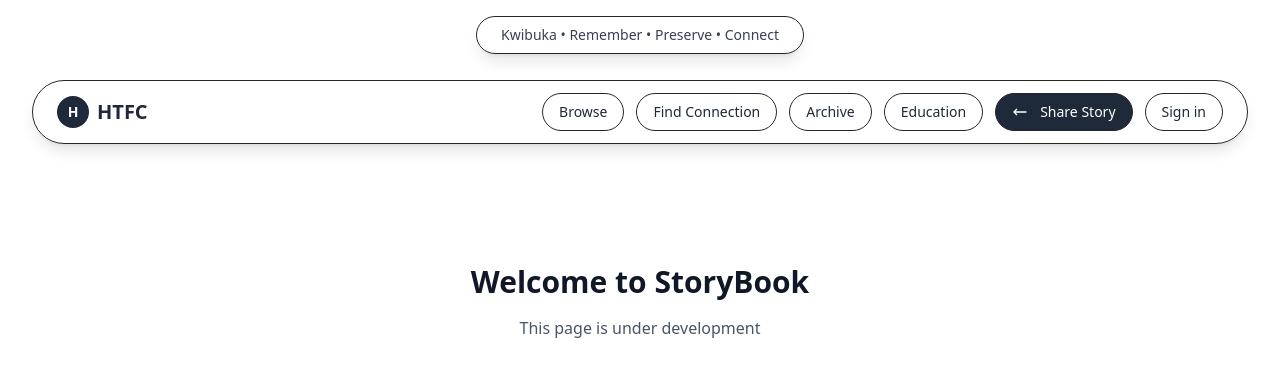
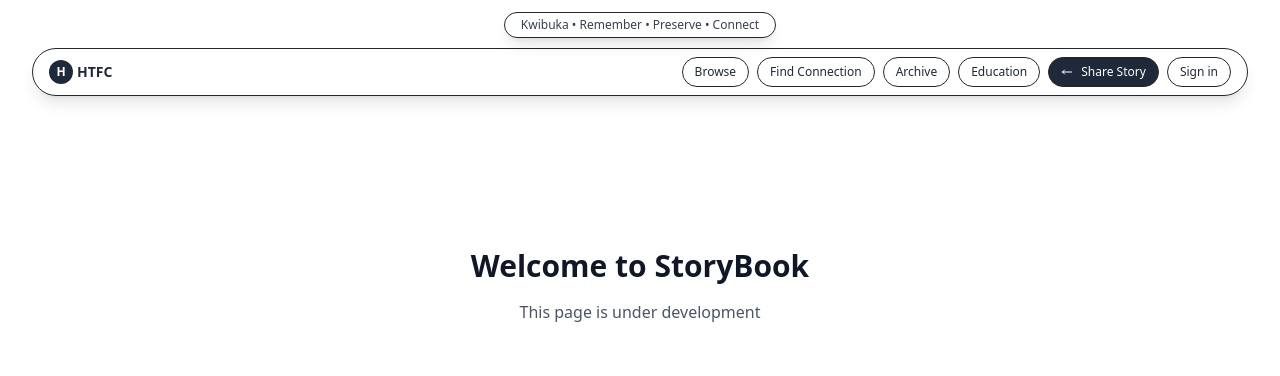
Before and after one commit to housemajorrwanda/StoryBook, a Next.js app: page / in a window 1280 px wide. Shown: the top 376 px of the page. Built offline with nearby package versions, Linux system fonts and the light colour scheme.

Commit message:
auth and pages

```diff
--- a/app/page.tsx
+++ b/app/page.tsx
@@ -1,62 +1,66 @@
+'use client';
+
 import Link from 'next/link';
+import { useState } from 'react';
 import { UnderDevelopment } from '@/components/shared';
 
 export default function Home() {
+  const [isMobileMenuOpen, setIsMobileMenuOpen] = useState(false);
   return (
     <div className="min-h-screen bg-white">
       {/* Fixed Banner Text - Always visible */}
-      <div className="fixed top-4 w-full left-0 z-50 px-8">
-        <div className="bg-white/10 border border-white/20 backdrop-blur-sm rounded-full px-6 py-2 shadow-lg mx-auto w-fit">
-          <p className="text-sm text-gray-700 font-medium">Kwibuka • Remember • Preserve • Connect</p>
+      <div className="fixed top-3 w-full left-0 z-50 px-4">
+        <div className="bg-white/10 border border-white/20 backdrop-blur-sm rounded-full px-4 py-1 shadow-lg mx-auto w-fit">
+          <p className="text-xs text-gray-700 font-medium">Kwibuka • Remember • Preserve • Connect</p>
         </div>
       </div>
 
       {/* Scrollable Header Navigation */}
-      <header className="sticky top-20 w-full left-0 z-40 px-8 mb-6">
-        <div className="container mx-auto px-6 h-16 flex items-center justify-between bg-white/10 border border-white/20 text-sm text-gray-800 rounded-full backdrop-blur-sm shadow-lg">
+      <header className="sticky top-12 w-full left-0 z-40 px-8 mb-4">
+        <div className="container mx-auto px-4 h-12 flex items-center justify-between bg-white/10 border border-white/20 text-xs text-gray-800 rounded-full backdrop-blur-sm shadow-lg">
           {/* Logo Section */}
-          <Link href="/" className="flex items-center gap-2 hover:opacity-80 transition-opacity">
-            <div className="w-8 h-8 bg-gray-800 rounded-full flex items-center justify-center">
-              <span className="text-white font-bold text-sm">H</span>
+          <Link href="/" className="flex items-center gap-1 hover:opacity-80 transition-opacity">
+            <div className="w-6 h-6 bg-gray-800 rounded-full flex items-center justify-center">
+              <span className="text-white font-bold text-xs">H</span>
             </div>
-            <span className="text-lg sm:text-xl font-semibold">HTFC</span>
+            <span className="text-sm font-semibold">HTFC</span>
           </Link>
 
           {/* Desktop Navigation */}
-          <div className="hidden md:flex items-center gap-3">
+          <div className="hidden md:flex items-center gap-2">
             <Link href="#stories">
-              <button className="inline-flex items-center hover:text-gray-600 hover:cursor-pointer transform hover:scale-105 gap-2 px-4 py-2 rounded-full bg-white/10 border border-white/20 text-sm text-gray-800 backdrop-blur-sm transition-all">
+              <button className="inline-flex items-center hover:text-gray-600 hover:cursor-pointer transform hover:scale-105 gap-1 px-3 py-1.5 rounded-full bg-white/10 border border-white/20 text-xs text-gray-800 backdrop-blur-sm transition-all">
                 Browse
               </button>
             </Link>
 
             <Link href="#connections">
-              <button className="inline-flex items-center hover:text-gray-600 hover:cursor-pointer transform hover:scale-105 gap-2 px-4 py-2 rounded-full bg-white/10 border border-white/20 text-sm text-gray-800 backdrop-blur-sm transition-all">
+              <button className="inline-flex items-center hover:text-gray-600 hover:cursor-pointer transform hover:scale-105 gap-1 px-3 py-1.5 rounded-full bg-white/10 border border-white/20 text-xs text-gray-800 backdrop-blur-sm transition-all">
                 Find Connection
               </button>
             </Link>
 
             <Link href="#archive">
-              <button className="inline-flex items-center hover:text-gray-600 hover:cursor-pointer transform hover:scale-105 gap-2 px-4 py-2 rounded-full bg-white/10 border border-white/20 text-sm text-gray-800 backdrop-blur-sm transition-all">
+              <button className="inline-flex items-center hover:text-gray-600 hover:cursor-pointer transform hover:scale-105 gap-1 px-3 py-1.5 rounded-full bg-white/10 border border-white/20 text-xs text-gray-800 backdrop-blur-sm transition-all">
                 Archive
               </button>
             </Link>
 
             <Link href="#education">
-              <button className="inline-flex items-center hover:text-gray-600 hover:cursor-pointer transform hover:scale-105 gap-2 px-4 py-2 rounded-full bg-white/10 border border-white/20 text-sm text-gray-800 backdrop-blur-sm transition-all">
+              <button className="inline-flex items-center hover:text-gray-600 hover:cursor-pointer transform hover:scale-105 gap-1 px-3 py-1.5 rounded-full bg-white/10 border border-white/20 text-xs text-gray-800 backdrop-blur-sm transition-all">
                 Education
               </button>
             </Link>
 
-            <button className="inline-flex items-center hover:text-white hover:cursor-pointer transform hover:scale-105 gap-2 px-4 py-2 rounded-full bg-gray-800 border border-gray-800 text-sm text-white backdrop-blur-sm transition-all">
-              <svg className="w-4 h-4 mr-1" fill="none" stroke="currentColor" viewBox="0 0 24 24">
+            <button className="inline-flex items-center hover:text-white hover:cursor-pointer transform hover:scale-105 gap-1 px-3 py-1.5 rounded-full bg-gray-800 border border-gray-800 text-xs text-white backdrop-blur-sm transition-all">
+              <svg className="w-3 h-3 mr-1" fill="none" stroke="currentColor" viewBox="0 0 24 24">
                 <path strokeLinecap="round" strokeLinejoin="round" strokeWidth={2} d="M7 16l-4-4m0 0l4-4m-4 4h18" />
               </svg>
               Share Story
             </button>
 
             <Link href="/login">
-              <button className="inline-flex items-center hover:text-gray-600 hover:cursor-pointer transform hover:scale-105 gap-2 px-4 py-2 rounded-full bg-white/10 border border-white/20 text-sm text-gray-800 backdrop-blur-sm transition-all">
+              <button className="inline-flex items-center hover:text-gray-600 hover:cursor-pointer transform hover:scale-105 gap-1 px-3 py-1.5 rounded-full bg-white/10 border border-white/20 text-xs text-gray-800 backdrop-blur-sm transition-all">
                 Sign in
               </button>
             </Link>
@@ -64,15 +68,60 @@ export default function Home() {
 
           {/* Mobile Menu Button */}
           <button
-            className="md:hidden p-2 hover:bg-white/20 rounded-full transition-colors"
+            onClick={() => setIsMobileMenuOpen(!isMobileMenuOpen)}
+            className="md:hidden p-1 hover:bg-white/20 rounded-full transition-colors"
             aria-label="Toggle menu"
           >
-            <svg className="h-6 w-6 text-gray-800" fill="none" stroke="currentColor" viewBox="0 0 24 24">
+            <svg className="h-5 w-5 text-gray-800" fill="none" stroke="currentColor" viewBox="0 0 24 24">
               <path strokeLinecap="round" strokeLinejoin="round" strokeWidth={2} d="M4 6h16M4 12h16M4 18h16" />
             </svg>
           </button>
         </div>
       </header>
+
+      {/* Mobile Menu Dropdown */}
+      {isMobileMenuOpen && (
+        <div className="md:hidden fixed top-16 left-4 right-4 z-30 bg-white/95 backdrop-blur-sm border border-white/20 rounded-2xl shadow-lg">
+          <div className="p-4 space-y-2">
+            <Link href="#stories" onClick={() => setIsMobileMenuOpen(false)}>
+              <button className="w-full text-left px-3 py-2 text-sm text-gray-800 hover:bg-gray-100 rounded-lg transition-colors">
+                Browse
+              </button>
+            </Link>
+            <Link href="#connections" onClick={() => setIsMobileMenuOpen(false)}>
+              <button className="w-full text-left px-3 py-2 text-sm text-gray-800 hover:bg-gray-100 rounded-lg transition-colors">
+                Find Connection
+              </button>
+            </Link>
+            <Link href="#archive" onClick={() => setIsMobileMenuOpen(false)}>
+              <button className="w-full text-left px-3 py-2 text-sm text-gray-800 hover:bg-gray-100 rounded-lg transition-colors">
+                Archive
+              </button>
+            </Link>
+            <Link href="#education" onClick={() => setIsMobileMenuOpen(false)}>
+              <button className="w-full text-left px-3 py-2 text-sm text-gray-800 hover:bg-gray-100 rounded-lg transition-colors">
+                Education
+              </button>
+            </Link>
+            <button className="w-full text-left px-3 py-2 text-sm text-gray-800 hover:bg-gray-100 rounded-lg transition-colors">
+              Share Story
+            </button>
+            <Link href="/login" onClick={() => setIsMobileMenuOpen(false)}>
+              <button className="w-full text-left px-3 py-2 text-sm text-gray-800 hover:bg-gray-100 rounded-lg transition-colors">
+                Sign in
+              </button>
+            </Link>
+          </div>
+        </div>
+      )}
+
+      {/* Mobile Menu Overlay */}
+      {isMobileMenuOpen && (
+        <div
+          className="md:hidden fixed inset-0 bg-black/20 z-20"
+          onClick={() => setIsMobileMenuOpen(false)}
+        />
+      )}
 
           {/* Main Content Section */}
           <UnderDevelopment
--- a/src/lib/decodeToken.ts
+++ b/src/lib/decodeToken.ts
@@ -16,7 +16,6 @@ export function decodeAuthToken(key = 'authToken'): JWTPayload | null {
     const payload = JSON.parse(atob(token.split('.')[1]));
     return payload as JWTPayload;
   } catch (error) {
-    console.error('Error decoding token:', error);
     localStorage.removeItem(key);
     return null;
   }
```
